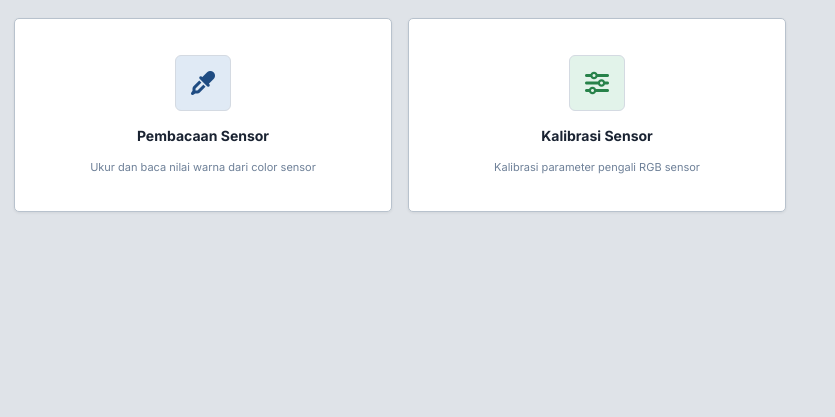
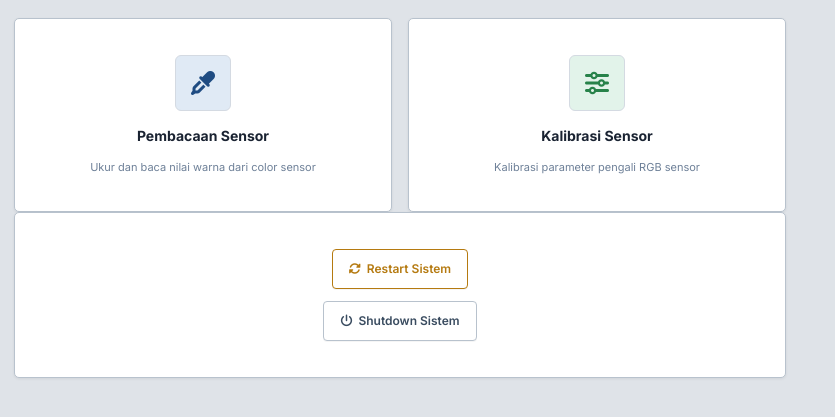
Before and after one commit to abakarbit/pi_kiosk_system, a Flask app: page / in a window 1280 px wide. Shown: the part 44-461 px from the top of the page, without its empty margins (0-835 px from the left). Run offline with Flask 3, Linux system fonts and the light colour scheme; data that the repository does not hold is empty; parts of the project's set-up code (start-up, migrations or seed data) failed here and were passed over; some libraries are stand-ins or nearby versions.

Commit message:
update sistem reboot

```diff
--- a/app.py
+++ b/app.py
@@ -375,6 +375,40 @@ def api_system_settime():
         return err(f"Gagal mengatur waktu: {str(e)}")
 
 
+@app.route("/api/system/restart", methods=["POST"])
+def api_system_restart():
+    """
+    Restart Raspberry Pi.
+    Perintah: sudo /sbin/reboot
+    Response dikirim sebelum eksekusi karena server akan mati.
+    """
+    logger.warning("SYSTEM RESTART diminta oleh user!")
+    try:
+        # Jalankan reboot di background agar response bisa dikirim
+        subprocess.Popen(["sudo", "/sbin/reboot"])
+        return ok({"action": "restart"}, "Sistem akan restart dalam beberapa detik...")
+    except Exception as e:
+        logger.error("api_system_restart error: %s", e)
+        return err(f"Gagal merestart sistem: {str(e)}")
+
+
+@app.route("/api/system/shutdown", methods=["POST"])
+def api_system_shutdown():
+    """
+    Shutdown Raspberry Pi.
+    Perintah: sudo /sbin/shutdown -h now
+    Response dikirim sebelum eksekusi karena server akan mati.
+    """
+    logger.warning("SYSTEM SHUTDOWN diminta oleh user!")
+    try:
+        # Jalankan shutdown di background agar response bisa dikirim
+        subprocess.Popen(["sudo", "/sbin/shutdown", "-h", "now"])
+        return ok({"action": "shutdown"}, "Sistem akan mati dalam beberapa detik...")
+    except Exception as e:
+        logger.error("api_system_shutdown error: %s", e)
+        return err(f"Gagal mematikan sistem: {str(e)}")
+
+
 @app.route("/api/system/ip")
 def api_system_ip():
     """Ambil alamat IP lokal aktif dari semua interface jaringan."""
--- a/templates/index.html
+++ b/templates/index.html
@@ -410,6 +410,14 @@
       .di.ic {
         background: var(--ok-lt);
         color: var(--ok);
+      }
+      .di.ir {
+        background: var(--err-lt);
+        color: var(--err);
+      }
+      .di.iw {
+        background: var(--warn-lt);
+        color: var(--warn);
       }
       .ds {
         display: grid;
@@ -1382,8 +1390,23 @@
               Kalibrasi parameter pengali RGB sensor
             </div>
           </div>
+
         </div>
+
+          <!-- Button restart dan shutdown  dalam 1 card-->
+        <div class="dc" style="grid-column: span 2; display: flex; gap: 12px; justify-content: center;">
+          <button class="bt bt-w" onclick="confirmRestart()">
+            <i class="fas fa-sync-alt"></i> Restart Sistem
+          </button>
+          <button class="bt bt-e" onclick="confirmShutdown()">
+            <i class="fas fa-power-off"></i> Shutdown Sistem
+          </button>
+        </div>
+
+
       </section>
+
+
 
       <!-- SENSOR -->
       <section class="pg" id="pg-sensor">
@@ -1489,7 +1512,7 @@
                 padding: 6px 10px;
                 border-radius: var(--rad);
                 font-size: 11px;
-                font-family: &quot;Consolas&quot;, monospace;
+                font-family: "Consolas", monospace;
                 outline: none;
                 cursor: pointer;
               "
@@ -1941,6 +1964,57 @@
       }
 
       // ============================================================
+      //  SYSTEM — Restart & Shutdown
+      // ============================================================
+      function confirmRestart() {
+        showConfirm(
+          "Restart Sistem",
+          "Apakah Anda yakin ingin me-restart?\n\nSemua proses akan dihentikan dan sistem akan menyala kembali.",
+          "Ya, Restart",
+          "bt-w",
+          function() {
+            toast("Merestart sistem...", "twn");
+            fetch("/api/system/restart", { method: "POST" })
+              .then(function(r) { return r.json(); })
+              .then(function(res) {
+                if (res.success) {
+                  toast(res.message || "Sistem akan restart...", "ts");
+                } else {
+                  toast(res.error || "Gagal merestart sistem", "te");
+                }
+              })
+              .catch(function() {
+                toast("Gagal terhubung ke server", "te");
+              });
+          }
+        );
+      }
+
+      function confirmShutdown() {
+        showConfirm(
+          "Shutdown Sistem",
+          "Apakah Anda yakin ingin mematikan?\n\nSemua proses akan dihentikan dan sistem akan mati total.",
+          "Ya, Shutdown",
+          "bt-err",
+          function() {
+            toast("Mematikan sistem...", "twn");
+            fetch("/api/system/shutdown", { method: "POST" })
+              .then(function(r) { return r.json(); })
+              .then(function(res) {
+                if (res.success) {
+                  toast(res.message || "Sistem akan mati...", "ts");
+                } else {
+                  toast(res.error || "Gagal mematikan sistem", "te");
+                }
+              })
+              .catch(function() {
+                toast("Gagal terhubung ke server", "te");
+              });
+          }
+        );
+      }
+
+      // ============================================================
       //  SENSOR WARNA — On-demand dengan loading
       // ============================================================
       function doMeasure() {
@@ -2091,29 +2165,8 @@
       // ============================================================
       //  UPS BATERAI
       // ============================================================
-      function readUPS() {
-        // const base =
-        //   11.7 +
-        //   0.5 * Math.sin(Date.now() / 9e4) +
-        //   (Math.random() - 0.5) * 0.08;
-        // const v = cl(parseFloat(base.toFixed(2)), 10.8, 12.6);
-        // const a = cl(
-        //   parseFloat((0.25 + Math.random() * 0.45).toFixed(2)),
-        //   0,
-        //   3,
-        // );
-        // const w = parseFloat((v * a).toFixed(2));
-        // const pct = cl(Math.round(((v - 10.8) / 1.8) * 100), 0, 100);
-        // S.ups = { v, a, w, pct };
-        // S.upsLogs.push({ ts: new Date().toISOString(), v, a, w, pct });
-        // if (S.upsLogs.length > 1000) S.upsLogs = S.upsLogs.slice(-1000);
-        // saveDB();
-        // updBat(pct);
-        // document.getElementById("dsV").textContent = v.toFixed(1) + "V";
-        // document.getElementById("dsA").textContent = a.toFixed(2) + "A";
-        // document.getElementById("dsW").textContent = w.toFixed(1) + "W";
-        // document.getElementById("dsP").textContent = pct + "%";
-      }
+      function readUPS() {}
+
       function updBat(p) {
         const f = document.getElementById("hbatF"),
           l = document.getElementById("hbatP");
@@ -2516,9 +2569,7 @@
         renderPwd();
         renderOSK();
       }
-      function wBack() {
-        //showS1();
-      }
+      function wBack() {}
 
       function renderWL() {
         const list = document.getElementById("wList");
@@ -2767,23 +2818,6 @@
                 '<span style="color:var(--ok);font-family:Inter,sans-serif;font-size:12px;"><i class="fas fa-check-circle"></i> Terhubung!</span>';
               toast("Berhasil terhubung ke " + selSSID, "ts");
               setTimeout(clWifi, 2000);
-              // Poll IP dengan retry — beri waktu DHCP assign address
-              // (function pollIP(attempt) {
-              //   setTimeout(() => {
-              //     fetch("/api/wifi/status")
-              //       .then(r => r.json())
-              //       .then(st => {
-              //         if (st.success && st.data) {
-              //           S.wifiOn = st.data.connected;
-              //           S.wifiSSID = st.data.ssid || S.wifiSSID;
-              //           S.wifiIP = st.data.ip_address || "";
-              //           updWifi();
-              //         }
-              //         if (!S.wifiIP && attempt < 5) pollIP(attempt + 1);
-              //       })
-              //       .catch(() => { if (attempt < 5) pollIP(attempt + 1); });
-              //   }, attempt === 1 ? 2000 : 3000);
-              // })(1);
             } else {
               wifiConn = false;
               document.getElementById("osk").classList.remove("dim");
--- a/utils/wifi_manager.py
+++ b/utils/wifi_manager.py
@@ -168,6 +168,11 @@ def connect_wifi(ssid: str, password: str = "") -> dict:
             text=True,
             timeout=_CONNECT_TIMEOUT_SEC,
         )
+        if result.returncode != 0:
+            err = result.stderr.strip() or "nmcli connect gagal."
+            err = _sanitize_error_message(err, password)
+            logger.error("WiFi connect failed (ssid='%s'): %s", ssid, err)
+            return {"ssid": ssid, "error": err}
         return {"ssid": ssid, "error": None}
 
     except Exception as e:
```
